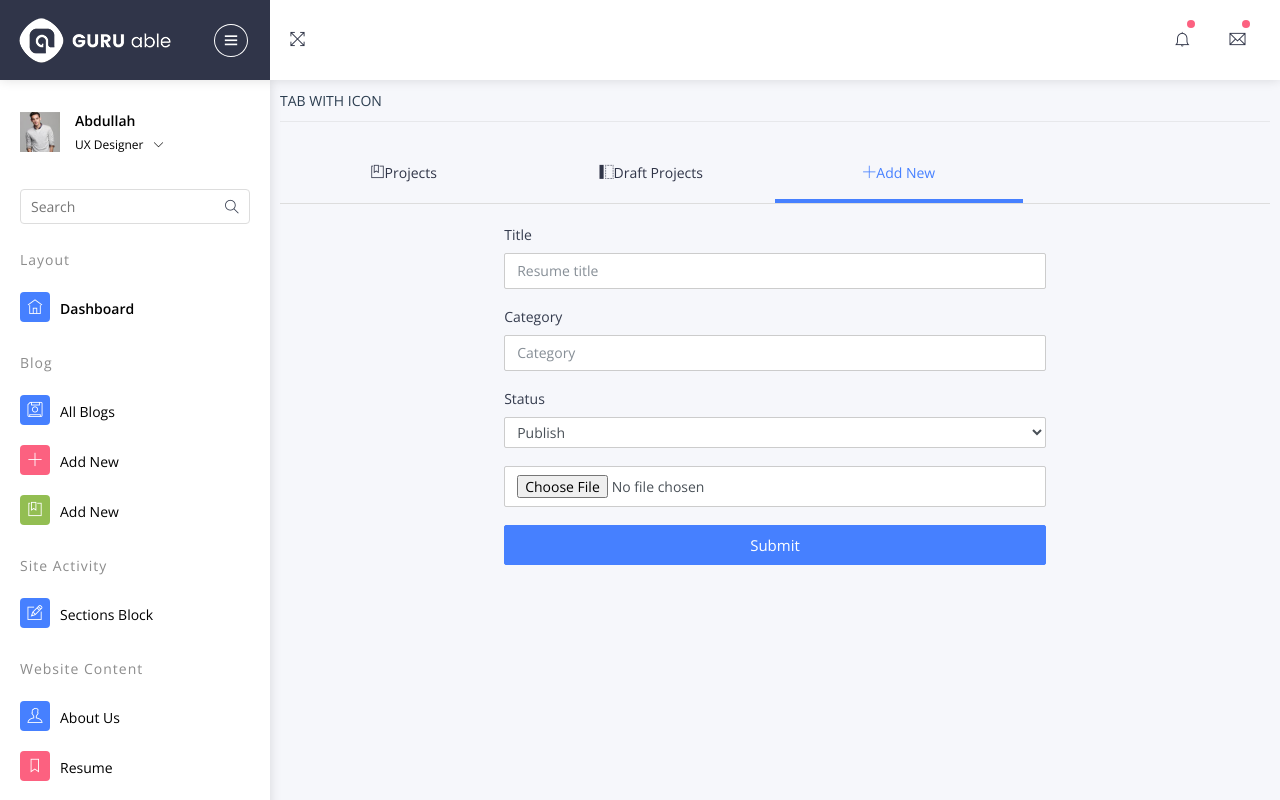
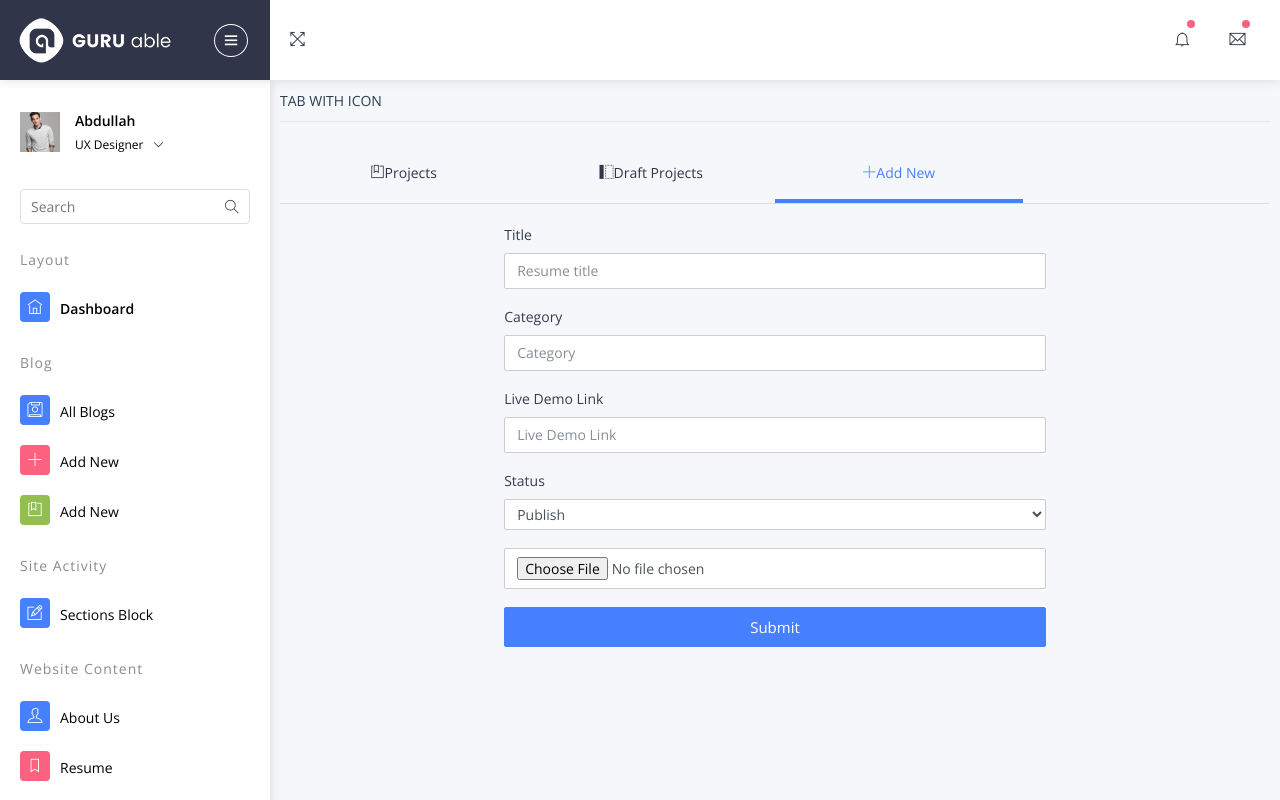
Before and after one commit to abdullahmia/Django-Portfolio-Website, a Django app: page /admin/project in a window 1280 px wide, after a click on "Add New". Run offline with Django 3.2, Linux system fonts and the light colour scheme; a user stored in the database is signed in; data comes from the database, SQL or seed files in the repository; both versions use the stored data as it was after the commit; some libraries are stand-ins or nearby versions.

Commit message:
Fix Live Demo show

```diff
--- a/site_admin/views.py
+++ b/site_admin/views.py
@@ -154,9 +154,10 @@ def projects(request):
         category = request.POST.get('category')
         image = request.FILES['image']
         status = request.POST.get('status')
+        live_url = request.POST.get('url')
         url = request.META.get('HTTP_REFERER')
 
-        add_project = Projects.objects.create(title=title, category=category, image=image, status=status)
+        add_project = Projects.objects.create(title=title, category=category, image=image, status=status, live_link=live_url)
         add_project.save()
         messages.add_message(request, messages.SUCCESS, 'Project has been added..')
         return redirect(url)
--- a/templates/dashboard/projects.html
+++ b/templates/dashboard/projects.html
@@ -12,7 +12,6 @@
                 <div class="pcoded-wrapper">
                     <!--====  Sidebar  =====-->
                     {% include 'dashboard/partials/_dashboard_sidebar.html' %}
-
 
                     <div class="pcoded-content">
                         <div class="pcoded-inner-content">
@@ -130,28 +129,36 @@
                                                         {% csrf_token %}
                                                         <div class="form-group">
                                                             <label for="exampleFormControlTextarea1">Title</label>
-                                                            <input type="text" name="title" class="form-control"
+                                                            <input required type="text" name="title" class="form-control"
                                                                    id="exampleInputEmail1" aria-describedby="emailHelp"
                                                                    placeholder="Resume title">
 
                                                         </div>
                                                         <div class="form-group">
                                                             <label for="exampleFormControlTextarea1">Category</label>
-                                                            <input type="text" name="category" class="form-control"
+                                                            <input required type="text" name="category" class="form-control"
                                                                    id="exampleInputPassword1"
                                                                    placeholder="Category">
                                                         </div>
 
                                                         <div class="form-group">
+                                                            <label for="exampleFormControlTextarea1">Live Demo Link</label>
+                                                            <input type="url" name="url" class="form-control"
+                                                                   id="exampleInputEmail1" aria-describedby="emailHelp"
+                                                                   placeholder="Live Demo Link">
+
+                                                        </div>
+
+                                                        <div class="form-group">
                                                             <label for="exampleFormControlTextarea1">Status</label>
-                                                            <select name="status" class="form-control form-control-sm">
+                                                            <select required name="status" class="form-control form-control-sm">
                                                                 <option value="Publish">Publish</option>
                                                                 <option value="Draft">Draft</option>
                                                             </select>
                                                         </div>
 
                                                         <div class="form-group">
-                                                            <input type="file" name="image" class="form-control">
+                                                            <input required type="file" name="image" class="form-control">
                                                         </div>
                                                         <button type="submit" class="btn btn-primary btn-block">Submit
                                                         </button>
--- a/templates/index.html
+++ b/templates/index.html
@@ -289,7 +289,7 @@
 
                 {% if projects %}
                     {% for project in projects %}
-                        <a href="{{ project.live_link }}">
+                        <a href="{{ project.live_link }}" target="_blank">
                             <div class="col-md-6">
                                 <div class="project img ftco-animate d-flex justify-content-center align-items-center"
                                      style="background-image: url({{ project.image.url }});">
```
Also changed, not shown: db.sqlite3, media/Projects/Screenshot_2021-03-12_Real_Estate.png (added), media/Projects/Screenshot_2021-03-12_Real_Estate_X1pevWd.png (added).
